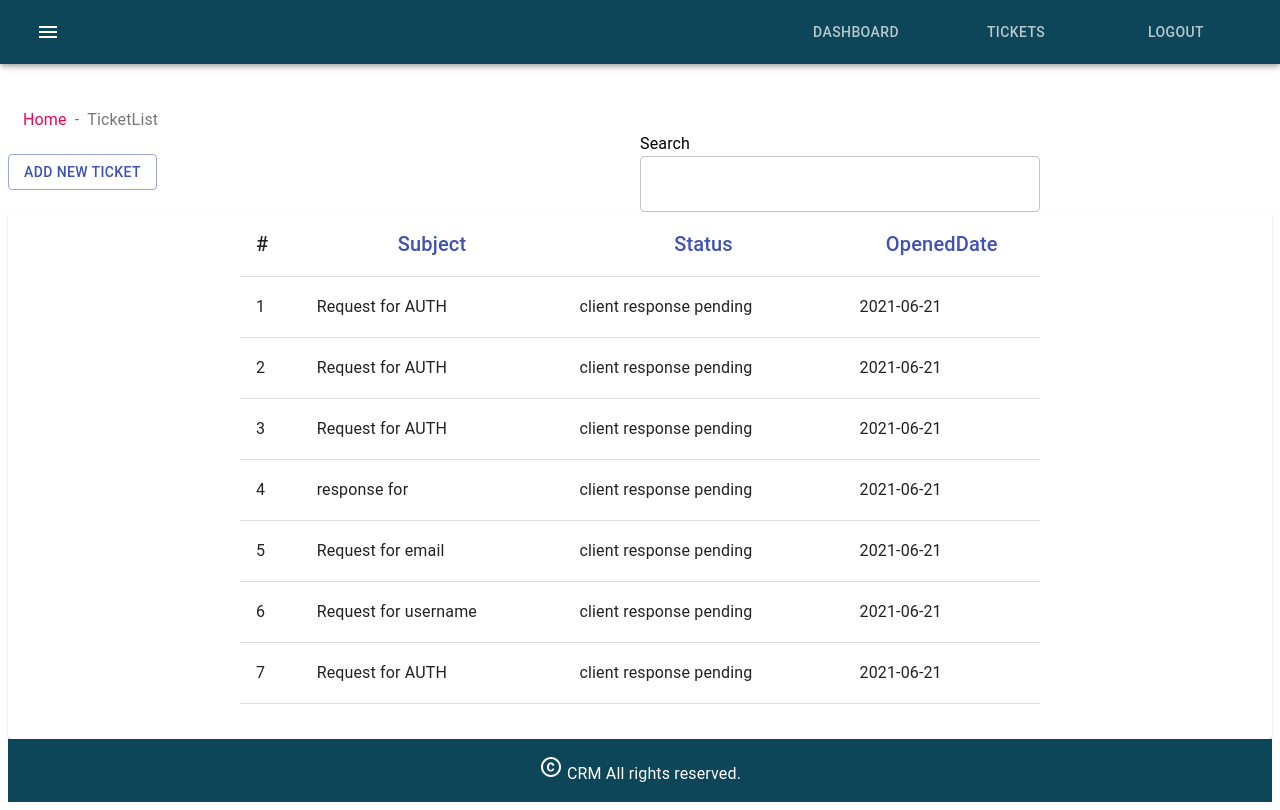
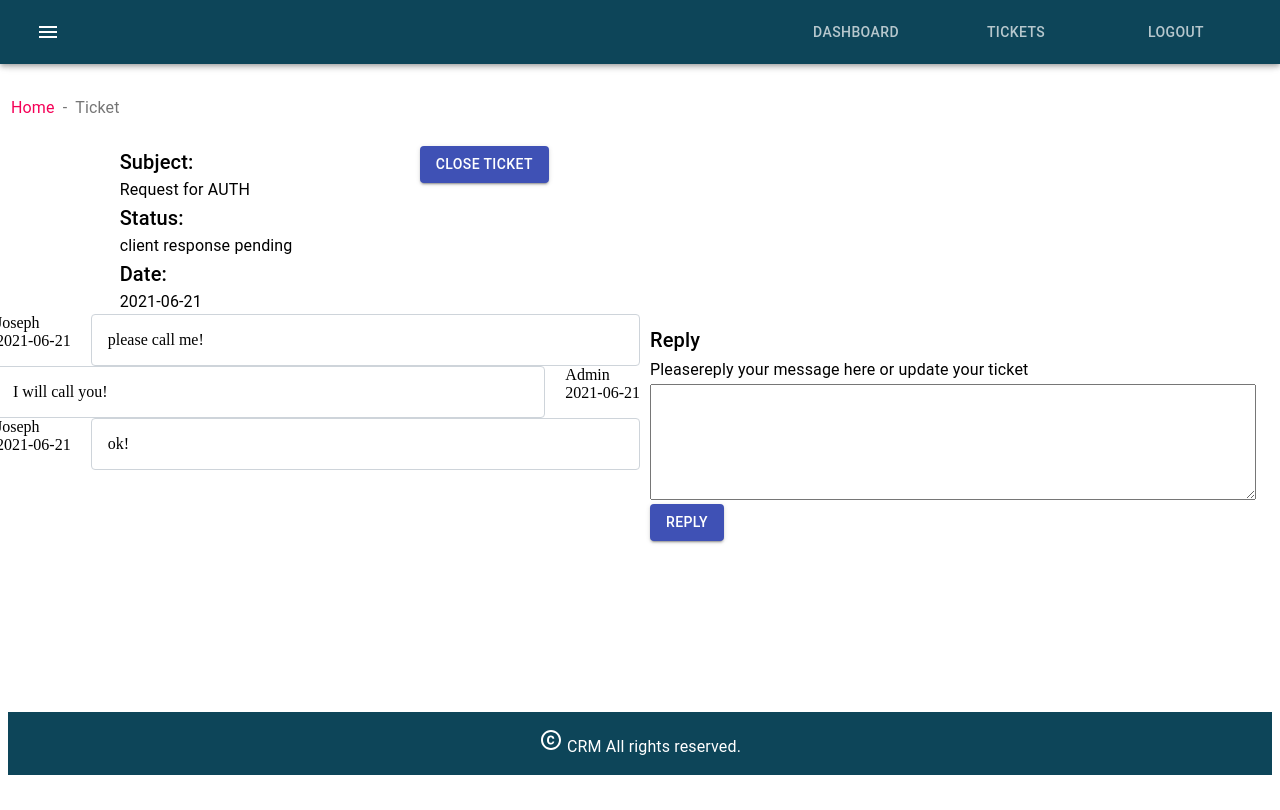
Before and after one commit to davincit/CRM-Ticket, a React (Create React App) app: page / in a window 1280 px wide. Built offline with nearby package versions, Linux system fonts and the light colour scheme.

Commit message:
Ticket component added.

```diff
--- a/src/App.js
+++ b/src/App.js
@@ -4,6 +4,7 @@ import Dashboard from "./pages/Dashboard/Dashboard";
 import AddTicketPage from "./pages/AddTicket/AddTicketPage";
 import "./App.css";
 import TicketList from "./pages/Ticketlist/TicketList";
+import Ticket from "./pages/Ticket/Ticket";
 
 function App() {
   return (
@@ -12,7 +13,8 @@ function App() {
         {/* <Dashboard /> */}
         {/* <Entry /> */}
         {/* <AddTicketPage /> */}
-        <TicketList />
+        {/* <TicketList /> */}
+        <Ticket />
       </Layout>
     </div>
   );
--- /dev/null
+++ b/src/components/MessageHistory/MessageHistory.css
@@ -0,0 +1,18 @@
+.message-history {
+  display: flex;
+  flex-direction: row;
+  justify-content: space-between;
+}
+
+.message-history:nth-child(even) {
+  display: flex;
+  flex-direction: row-reverse;
+  justify-content: space-between;
+}
+
+.message {
+  padding: 1rem;
+  width: 80%;
+  border: 1px solid #ced4da;
+  border-radius: 0.25rem;
+}
--- /dev/null
+++ b/src/components/MessageHistory/MessageHistory.js
@@ -0,0 +1,15 @@
+import { makeStyles } from "@material-ui/core";
+import "./MessageHistory.css";
+
+export default function MessageHistory({ msg }) {
+  if (!msg) return null;
+  return msg.map((history, i) => (
+    <div key={i} className="message-history mt-3">
+      <div className="send font-weight-bold text-secondary">
+        <div className="sender">{history.sender}</div>
+        <div className="date">{history.date}</div>
+      </div>
+      <div className="message">{history.message}</div>
+    </div>
+  ));
+}
--- a/src/components/TicketListcomponent/TicketListcomponent.js
+++ b/src/components/TicketListcomponent/TicketListcomponent.js
@@ -21,7 +21,7 @@ export default function TicketListcomponent({ change, tickets, data }) {
       >
         <Button
           className={classes.buttonstyle}
-          variant="outlined"
+          variant="contained"
           color="primary"
         >
           Add New Ticket
--- a/src/components/TicketTabel/DUMMY.json
+++ b/src/components/TicketTabel/DUMMY.json
@@ -3,7 +3,27 @@
         "id":"1",
         "Subject":"Request for AUTH",
         "status":"client response pending",
-        "OpenedDate":"2021-06-21"
+        "OpenedDate":"2021-06-21",
+        "History" :[
+            {
+                "sender":"Joseph",
+                "date":"2021-06-21",
+                "message":"please call me!"
+
+            },
+            {
+                "sender":"Admin",
+                "date":"2021-06-21",
+                "message":"I will call you!"
+
+            },
+            {
+                "sender":"Joseph",
+                "date":"2021-06-21",
+                "message":"ok!"
+
+            }
+        ]
     },
 
     {
--- /dev/null
+++ b/src/components/UpdateTicket/UpdateTicket.js
@@ -0,0 +1,25 @@
+import { Button, TextareaAutosize, Typography } from "@material-ui/core";
+
+export default function UpdateTicket() {
+  return (
+    <div style={{ padding: "10px", marginTop: "0px" }}>
+      <form>
+        <Typography variant="h6">Reply</Typography>
+        <Typography variant="subtitle1">
+          Pleasereply your message here or update your ticket
+        </Typography>
+        <TextareaAutosize
+          rowsMax={5}
+          aria-label="maximum height"
+          style={{ width: "600px", height: "110px" }}
+          //  onChange={change}
+          //  value={ticket.detail}
+          name="detail"
+        />
+        <Button variant="contained" color="primary">
+          Reply
+        </Button>
+      </form>
+    </div>
+  );
+}
--- /dev/null
+++ b/src/pages/Ticket/Ticket.js
@@ -0,0 +1,53 @@
+import { Button, Grid, makeStyles, Typography } from "@material-ui/core";
+import Breadcrumb from "../../components/Breadcrumb/Breadcrumb";
+import tickets from "../../components/TicketTabel/DUMMY.json";
+import MessageHistory from "../../components/MessageHistory/MessageHistory";
+import UpdateTicket from "../../components/UpdateTicket/UpdateTicket";
+
+const useStyle = makeStyles(() => ({
+  info: {
+    marginTop: "150px",
+    marginLeft: "0px",
+    maxWidth: "300px",
+  },
+  btn: { marginTop: "150px" },
+  buttonstyle: {
+    position: "relative",
+    color: "primary",
+  },
+}));
+export default function Ticket() {
+  const classes = useStyle();
+  const ticket = tickets[0];
+  return (
+    <Grid container spacing={3}>
+      <Breadcrumb page="Ticket" />
+      <Grid xs={6} className={classes.info}>
+        <Typography variant="h6">
+          Subject: <Typography> {ticket.Subject}</Typography>
+        </Typography>
+        <Typography variant="h6">
+          Status: <Typography> {ticket.status}</Typography>
+        </Typography>
+        <Typography variant="h6">
+          Date: <Typography> {ticket.OpenedDate}</Typography>
+        </Typography>
+      </Grid>
+      <Grid xs={6} className={classes.btn}>
+        <Button
+          className={classes.buttonstyle}
+          variant="contained"
+          color="primary"
+        >
+          Close Ticket
+        </Button>
+      </Grid>
+      <Grid xs={12} sm={6} style={{ width: "300px" }}>
+        <MessageHistory msg={ticket.History} />
+      </Grid>
+      <Grid sm={6}>
+        <UpdateTicket />
+      </Grid>
+    </Grid>
+  );
+}
```
